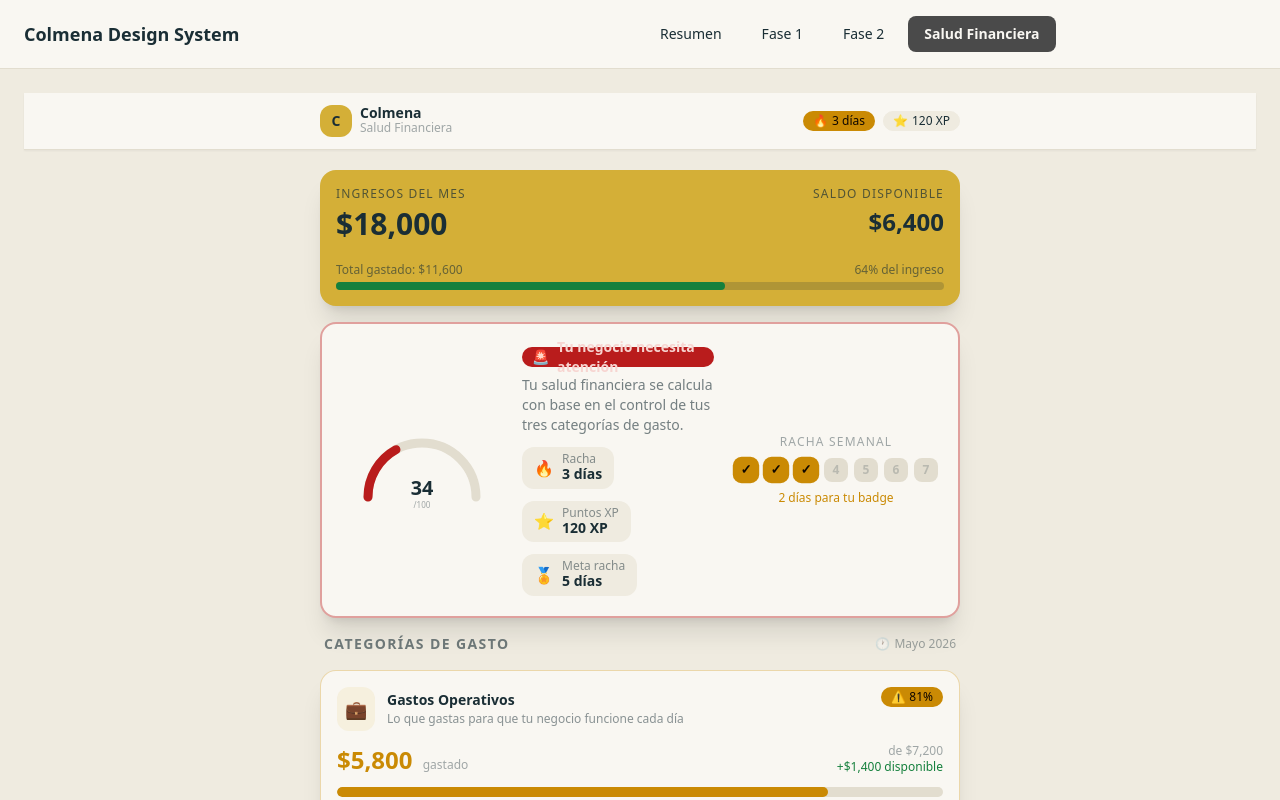
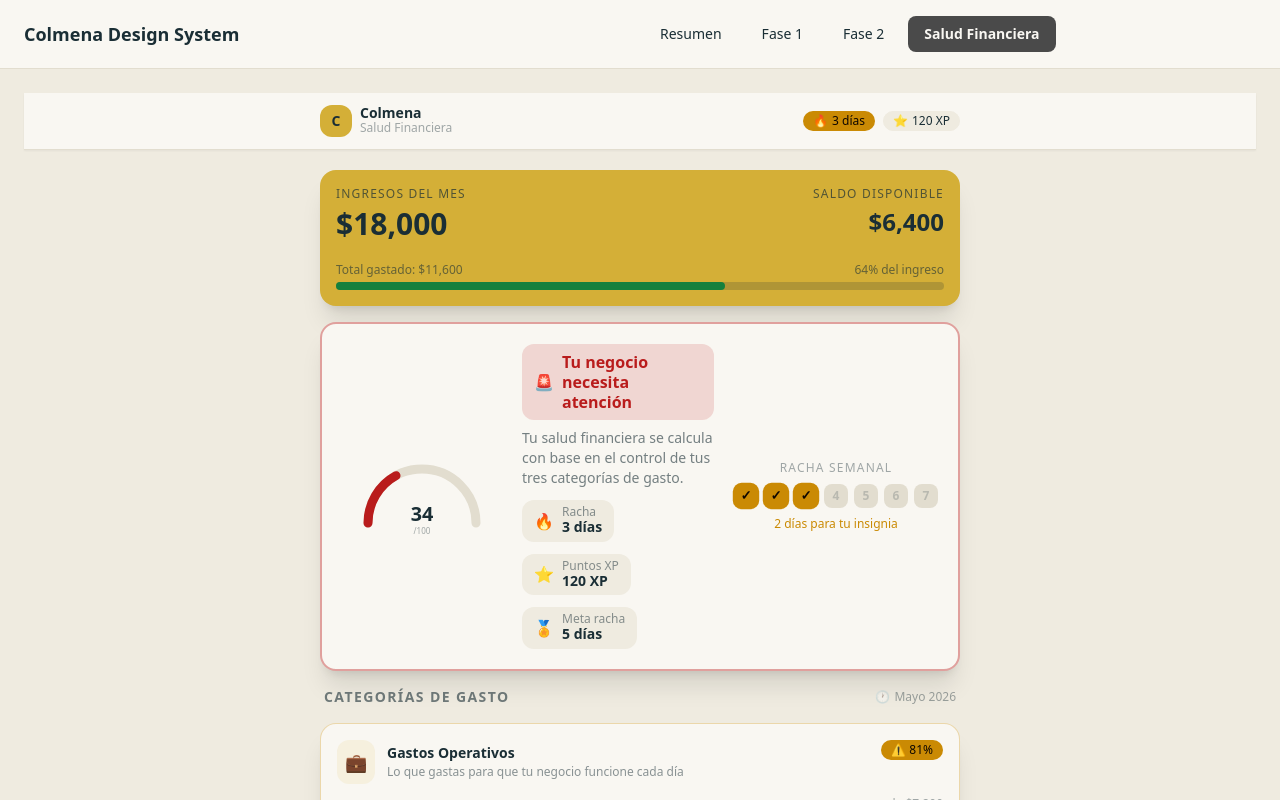
Before and after one commit to Aldepmo/colmena-ux-angular-system, an Angular app: page /salud-financiera in a window 1280 px wide. Shown: the top 800 px of the page. Built offline with nearby package versions, Linux system fonts and the light colour scheme.

Commit message:
Actualizacion visual fase 3
Co-Authored-By: Oz <oz-agent@warp.dev>

```diff
--- a/src/app/pages/salud-financiera.component.ts
+++ b/src/app/pages/salud-financiera.component.ts
@@ -102,7 +102,7 @@ type EstadoAlerta = 'saludable' | 'advertencia' | 'critico';
                 </div>
 
                 <div class="flex-1 text-center sm:text-left">
-                  <div [class]="'inline-flex items-center gap-2 mb-2 ' + getSemaforoBadgeClass(semaforoGlobal()!.estado)">
+                  <div [class]="'inline-flex max-w-full items-center gap-2 mb-2 rounded-xl px-3 py-2 h-auto whitespace-normal leading-tight text-center sm:text-left ' + getSemaforoBadgeClass(semaforoGlobal()!.estado)">
                     <span>{{ getSemaforoIcon(semaforoGlobal()!.estado) }}</span>
                     <span class="font-semibold">{{ semaforoGlobal()!.label }}</span>
                   </div>
@@ -150,7 +150,7 @@ type EstadoAlerta = 'saludable' | 'advertencia' | 'critico';
                     }
                   </div>
                   <p class="text-xs text-warning font-medium">
-                    {{ 5 - estado().streak_dias > 0 ? (5 - estado().streak_dias) + ' días para tu badge' : '¡Badge desbloqueado! 🎉' }}
+                    {{ 5 - estado().streak_dias > 0 ? (5 - estado().streak_dias) + ' días para tu insignia' : '¡Insignia desbloqueada! 🎉' }}
                   </p>
                 </div>
               </div>
@@ -264,9 +264,9 @@ export class SaludFinancieraComponent {
   }
 
   getSemaforoBadgeClass(estado: EstadoAlerta): string {
-    if (estado === 'saludable') return 'badge badge-success gap-1';
-    if (estado === 'advertencia') return 'badge badge-warning gap-1';
-    return 'badge badge-error gap-1';
+    if (estado === 'saludable') return 'bg-success/15 text-success';
+    if (estado === 'advertencia') return 'bg-warning/15 text-warning';
+    return 'bg-error/15 text-error';
   }
 
   getSemaforoIcon(estado: EstadoAlerta): string {
```
